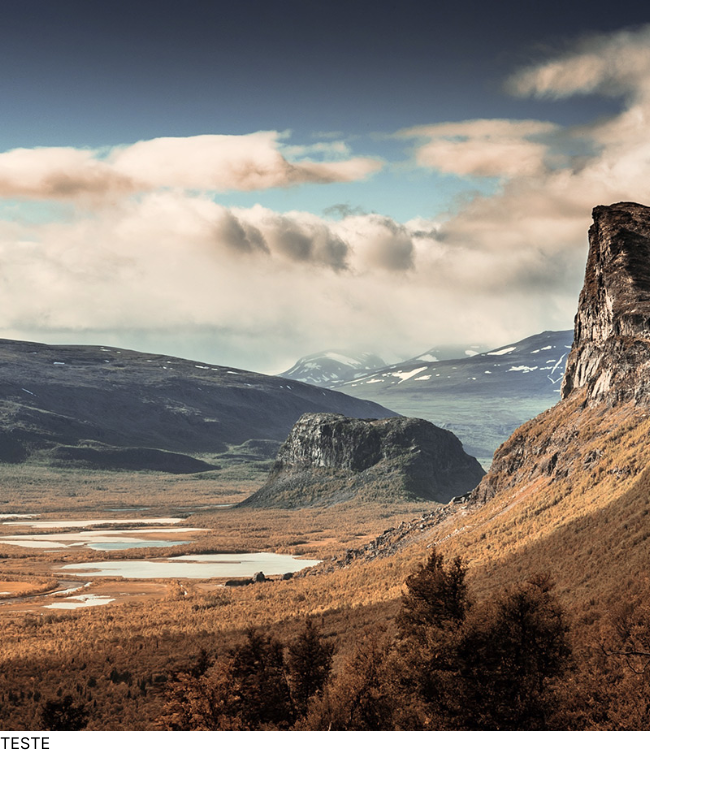
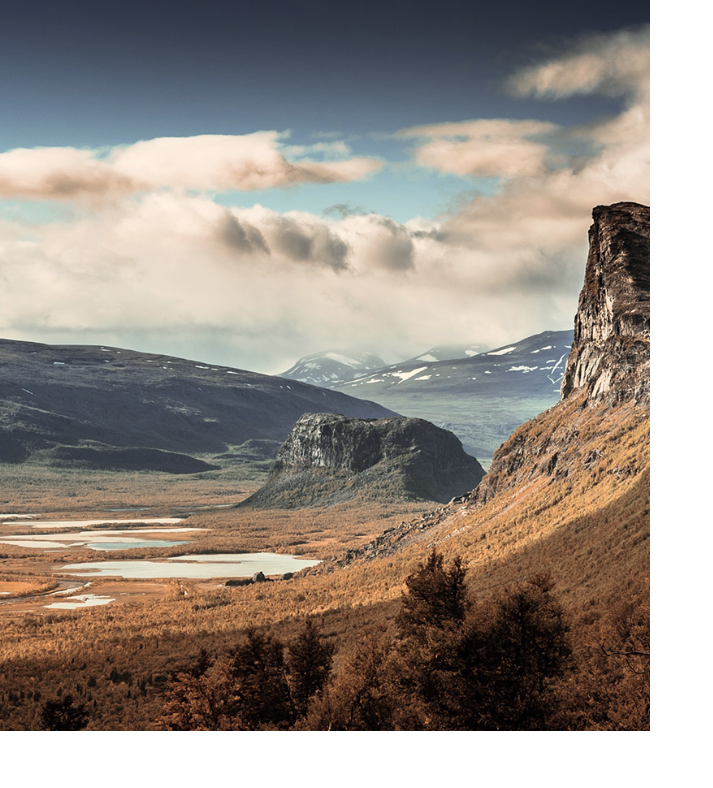
Before and after one commit to uWaanted/provads, a Next.js app: page / in a window 1280 px wide. Shown: the top 788 px of the page, without its empty margins (0-713 px from the left). Built offline with nearby package versions, Linux system fonts and the light colour scheme.

Commit message:
fix: Banner

```diff
--- a/app/components/Banner.tsx
+++ b/app/components/Banner.tsx
@@ -0,0 +1,7 @@
+export default function Banner() {
+    return (
+        <div>
+          <img src="/img/banner.svg" alt="Descrição da Imagem"/>
+        </div>
+    );
+  }
--- a/app/page.tsx
+++ b/app/page.tsx
@@ -2,13 +2,8 @@ import Banner from "./components/Banner";
 
 export default function Home() {
   return (
-    <div>
-      <div>
-        <img src="/img/banner.svg" alt="Descrição da Imagem"/>
-      </div>
-      <div>
-        <h1> TESTE</h1>
-      </div>
-      </div>
+<>
+<Banner />
+</>
   );
 }
```
